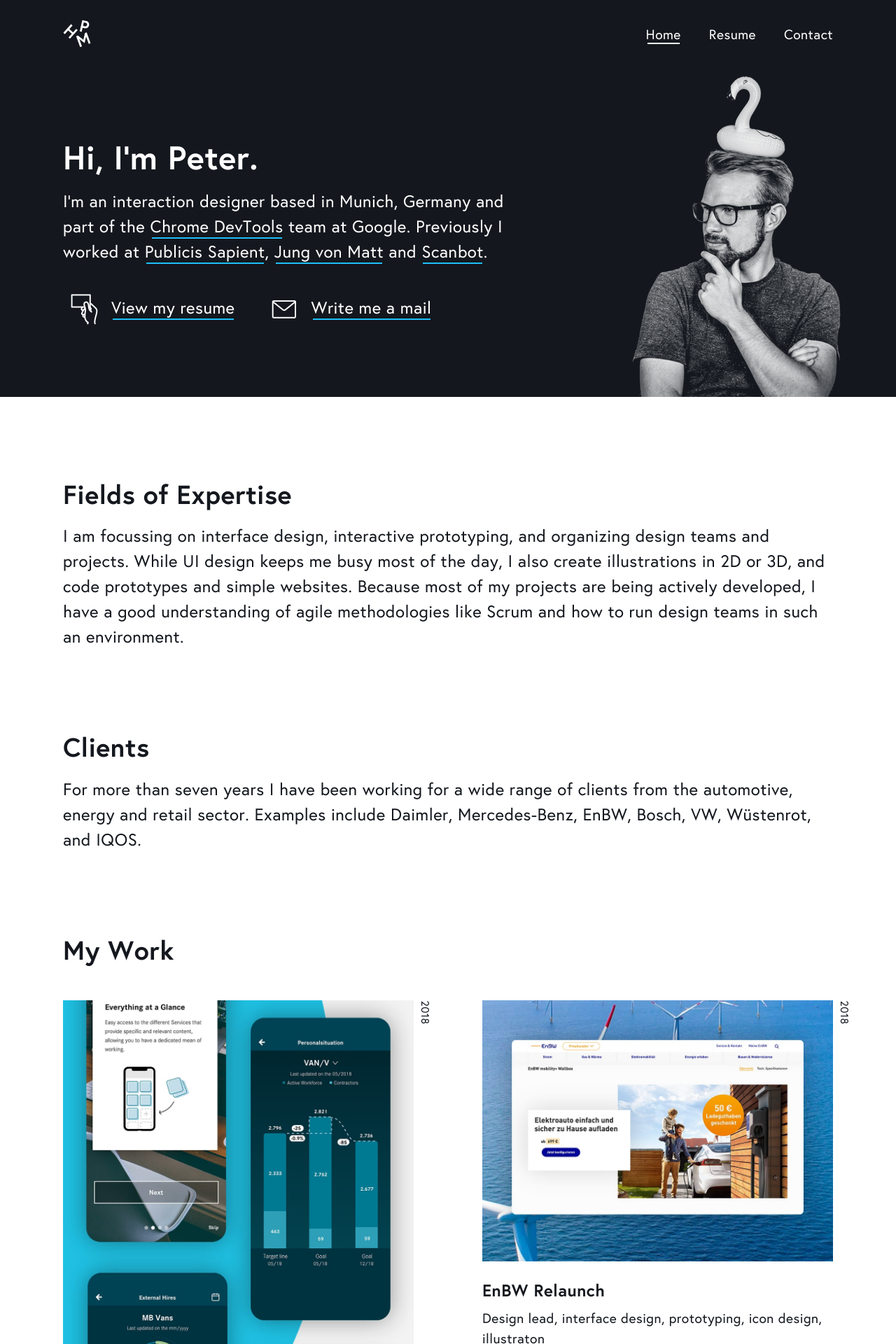
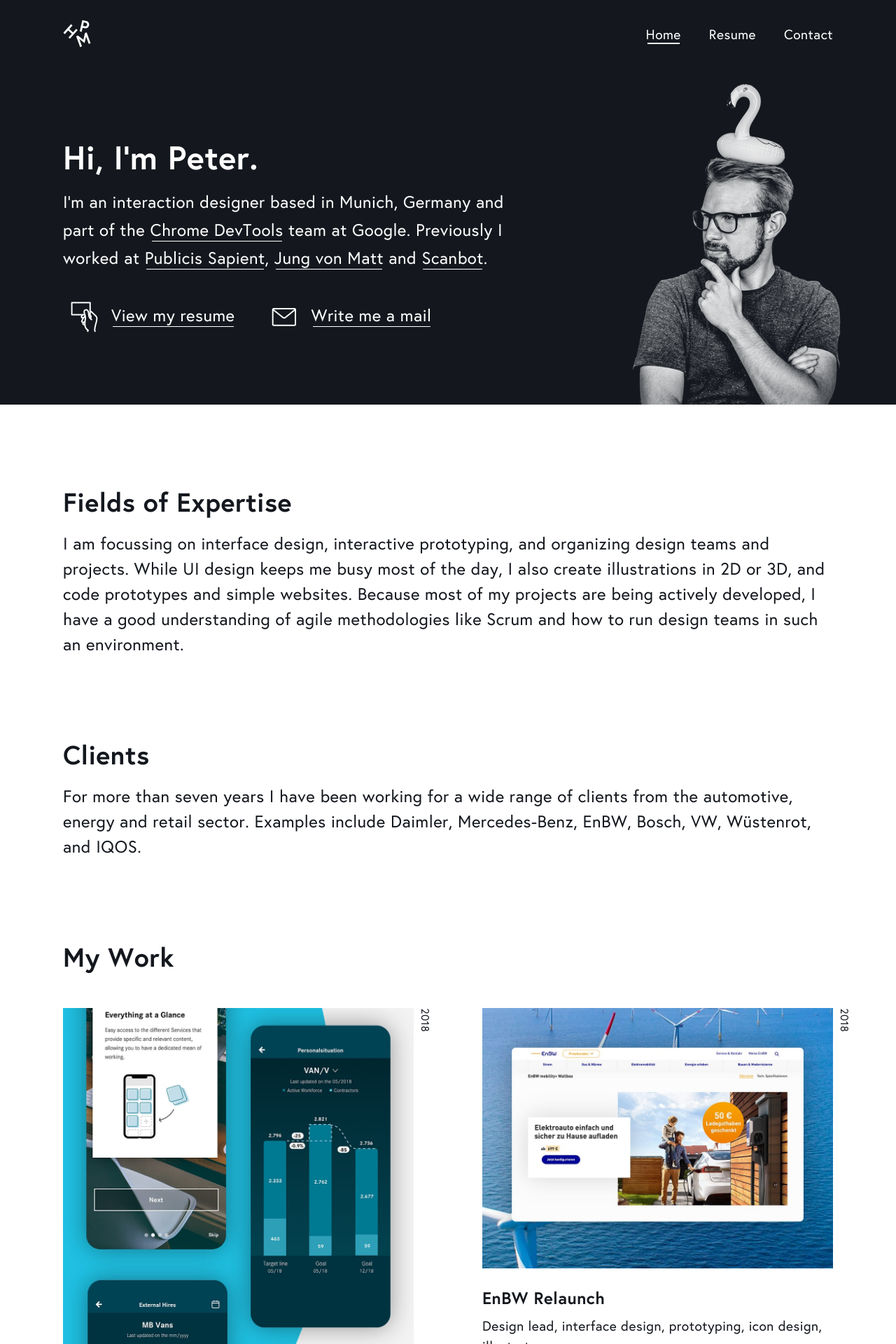
Before and after one commit to petermllrr/portfolio, a Jekyll site: the page built from index.md, in a window 1280 px wide. Shown: the top 1920 px of the page at 70% size. Built offline with Jekyll 4.4.1, drawn with Linux system fonts in a browser that asks for light colours.

```diff
--- a/_sass/components/hero-introduction.scss
+++ b/_sass/components/hero-introduction.scss
@@ -41,16 +41,17 @@
 .hero-introduction__text {
     @include text-style(body);
     @include text-style(white);
+    line-height: $text-bodycopy-line-height * 1.1;
 }
 
 .hero-introduction__text a {
-    box-shadow: 0 4px 0 -2px $color-accent-on-dark;
     color: inherit;
+    box-shadow: 0 3px 0 -2px $color-white;
 
     &:hover {
-        box-shadow: 0 4px 0 -2px $color-accent-on-dark;
+        box-shadow: 0 3px 0 -2px $color-accent-on-dark;
         color: $color-accent-on-dark;
-      }
+    }
 }
 
 /*
@@ -76,10 +77,11 @@
 }
 
 .hero-introduction__link-text {
-    box-shadow: 0 4px 0 -2px $color-accent-on-dark;
+    box-shadow: 0 3px 0 -2px $color-white;
 }
 
 .hero-introduction__link:hover .hero-introduction__link-text {
+    box-shadow: 0 3px 0 -2px $color-accent-on-dark;
     color: $color-accent-on-dark;
 }
 
```
